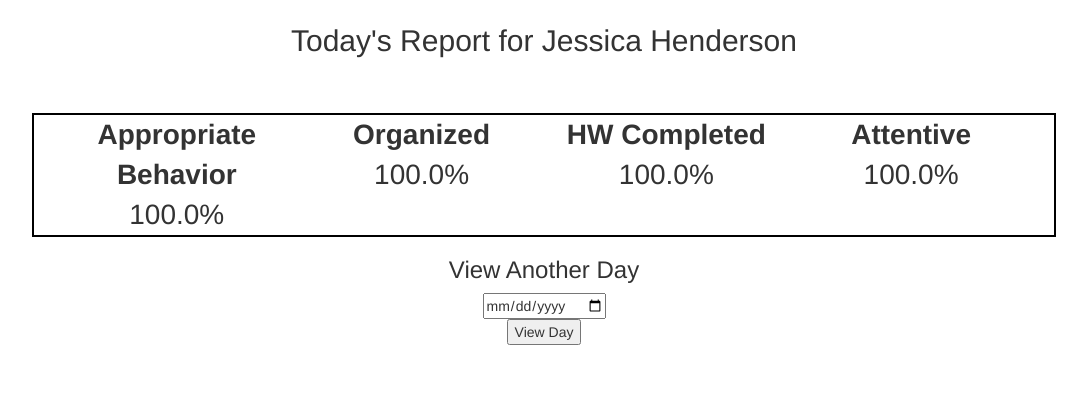
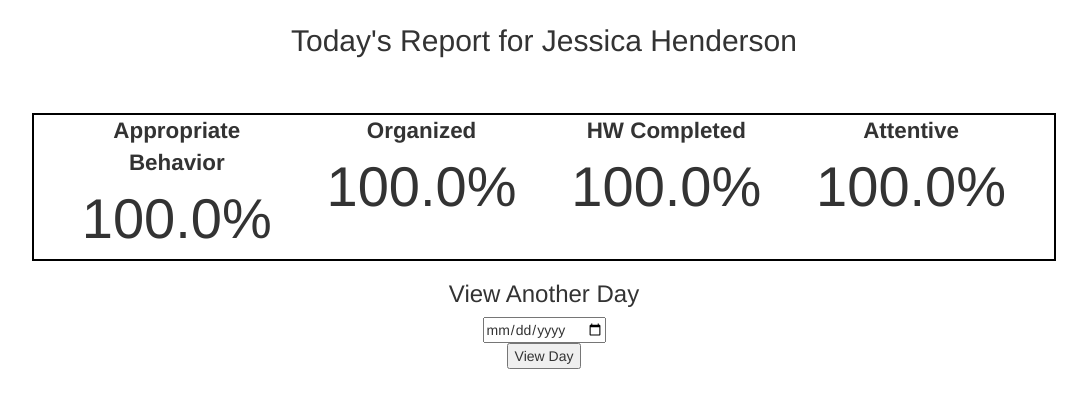
Before and after one commit to JoshuaOStafford/VanaLearning, a Django app: template templates/day.html in a window 1280 px wide. Shown: the part 56-464 px from the top of the page, without its empty margins (96-1183 px from the left). Run offline with Django 3.2, Linux system fonts and the light colour scheme; the template is opened without the code that fills it: values that come from a table or form of the project are taken from there, others are empty; data comes from the database, SQL or seed files in the repository; some libraries are stand-ins or nearby versions; some web fonts are replaced.

```diff
--- a/templates/day.html
+++ b/templates/day.html
@@ -31,29 +31,41 @@ hr {
     float: left;
     margin-left: 3%;
     margin-right: 1%;
-    font-size: 200%;
+    font-size: 160%;
 }
 #m2 {
         width: 22%;
         float: left;
     margin-left: 1%;
     margin-right: 1%;
-    font-size: 200%;
+    font-size: 160%;
     }
 #m3 {
         width: 22%;
         float: left;
     margin-left: 1%;
     margin-right: 1%;
-    font-size: 200%;
+    font-size: 160%;
     }
-#m5 {
+#m4 {
         width: 22%;
         float: left;
     margin-left: 1%;
     margin-right: 3%;
-    font-size: 200%;
+    font-size: 160%;
     }
+#m1_number{
+    font-size: 250%;
+}
+#m2_number{
+    font-size: 250%;
+}
+#m3_number{
+    font-size: 250%;
+}
+#m4_number{
+    font-size: 250%;
+}
 #comments {
     clear: both;
 }
@@ -71,22 +83,22 @@ hr {
     <div id="m1">
         <b>Appropriate Behavior</b>
         <br>
-        {{ drc.get_m1 }}%
+        <div id="m1_number">{{ drc.get_m1 }}%</div>
     </div>
     <div id="m2">
         <b>Organized</b>
         <br>
-        {{ drc.get_m5 }}%
+        <div id="m2_number">{{ drc.get_m5 }}%</div>
     </div>
     <div id="m3">
         <b>HW Completed</b>
         <br>
-        {{ drc.get_m3 }}%
+        <div id="m3_number">{{ drc.get_m3 }}%</div>
     </div>
-    <div id="m5">
+    <div id="m4">
         <b>Attentive</b>
         <br>
-        {{ drc.get_m2 }}%
+        <div id="m4_number">{{ drc.get_m2 }}%</div>
     </div>
     <div id="comments"></div>
     </div>
```
